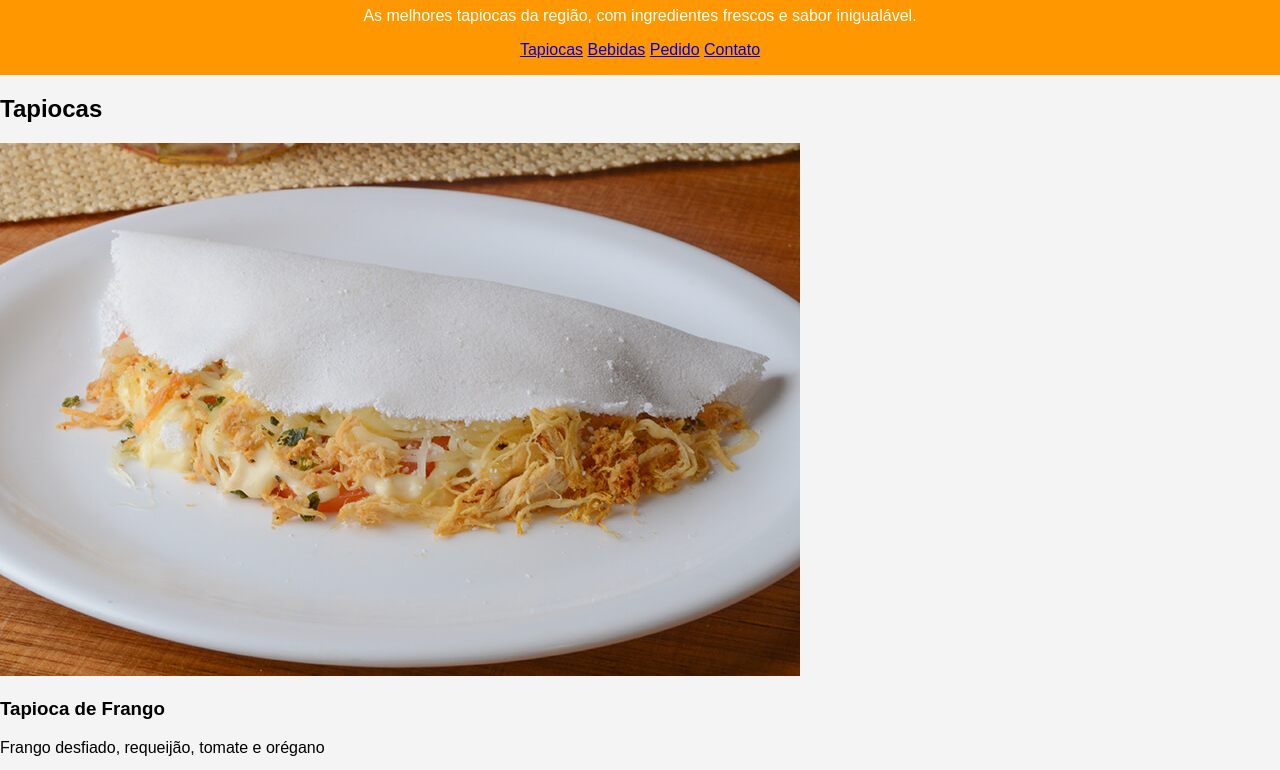
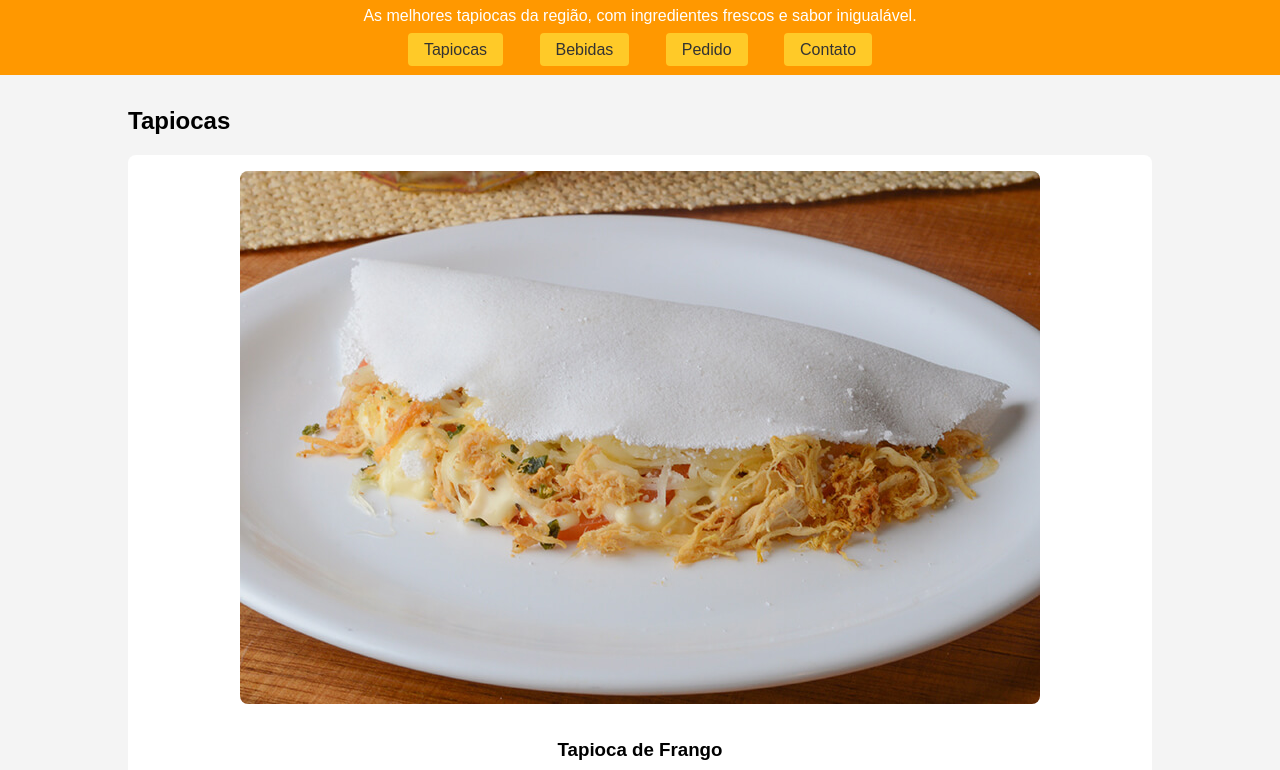
Before and after one commit to profLeonardoRocha/cardapio-project, a plain HTML site: page index.html in a window 1280 px wide. Shown: the part 89-859 px from the top of the page. Drawn offline with Linux system fonts and the light colour scheme; a script that the page names is missing.

Commit message:
adiciona estilo às classes produto e categoria do projeto

```diff
--- a/main.css
+++ b/main.css
@@ -11,3 +11,50 @@ header{
     text-align: center;
     padding: 1rem 0;
 }
+
+nav a{
+    color: #333;
+    text-decoration: none;
+    background-color: #ffca28;
+    padding: 0.5rem 1rem;
+    margin: 0 1rem;
+    border-radius: 4px;
+}
+
+nav a:hover{
+    background-color: #ffeb3b;
+}
+
+main{
+    width: 80%;
+    margin: 2rem auto;
+}
+
+.categoria{
+    margin-bottom: 2rem;
+}
+
+.produto{
+    background-color: #fff;
+    border-radius: 8px;
+    padding: 1rem;
+    margin-bottom: 1rem;
+    display: flex;
+    flex-direction: column;
+    align-items: center;
+    text-align: center;
+}
+
+.produto img {
+    max-width: 100%;
+    height: auto;
+    border-radius: 8px;
+    margin-bottom: 1rem;
+}
+
+
+
+/* Adiciona Media Query para tornar o projeto responsivo */
+@media (min-width: 768px){
+
+}
```
